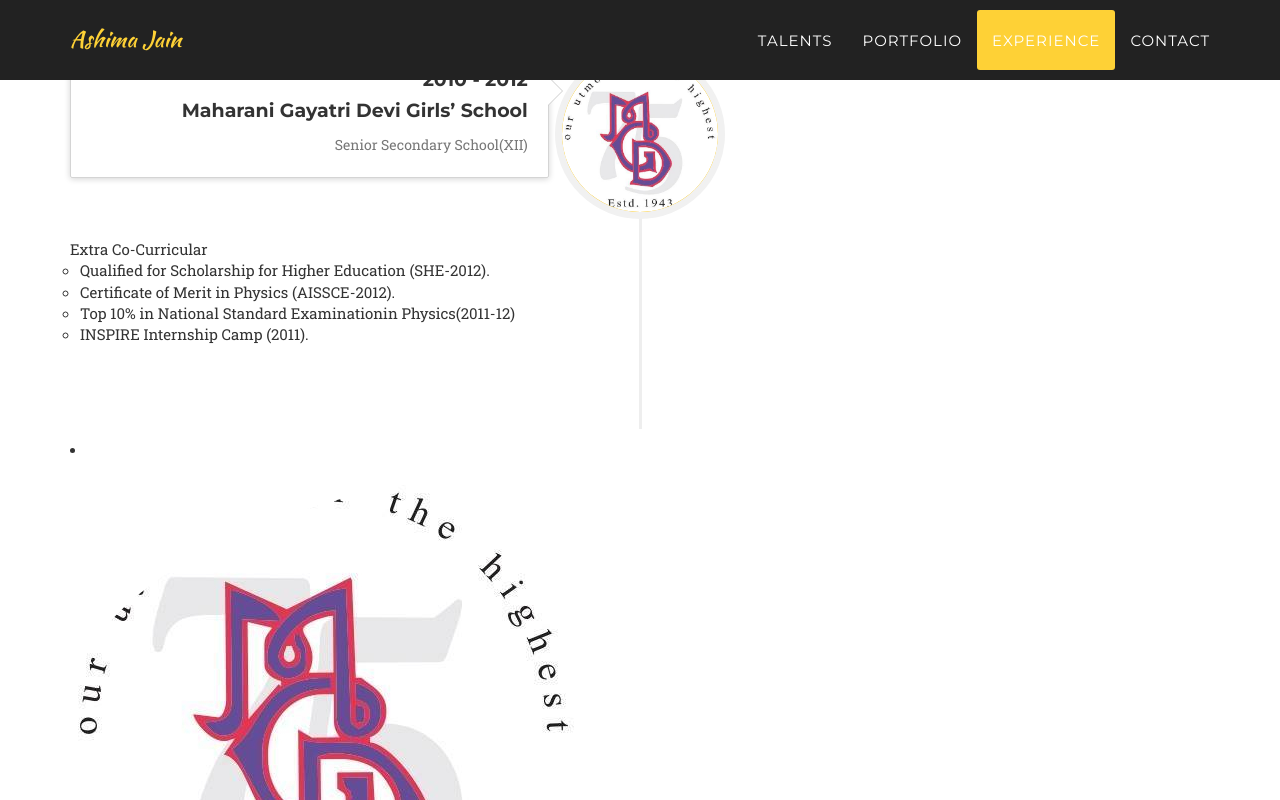
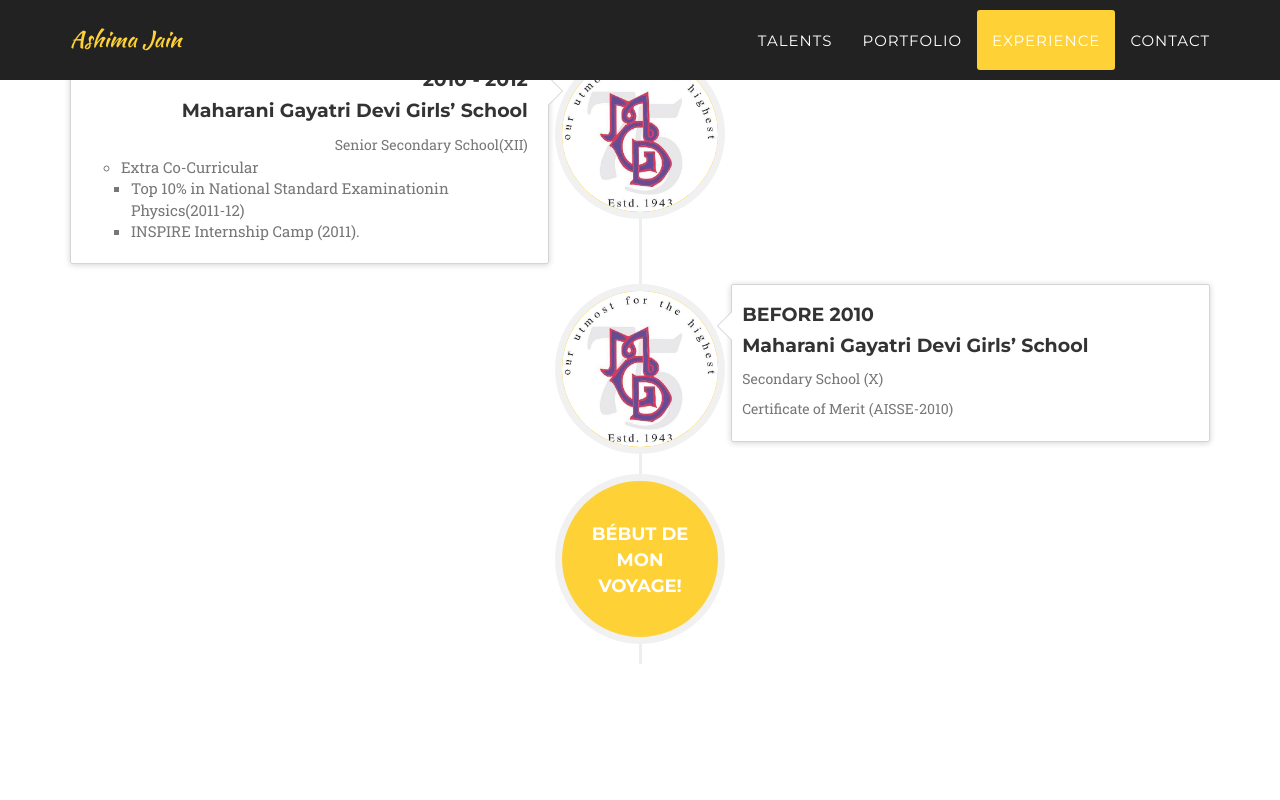
Before and after one commit to ashimajain2595/ashimajainCV, a Jekyll site: the page built from index.html, in a window 1280 px wide and 900 px high, scrolled down 3921 px, cut to the strip 0-800 px from the top of the window. Built offline with Jekyll 4.4.1, drawn with Linux system fonts in a browser that asks for light colours; some web fonts are replaced.

Commit message:
Update about.html

```diff
--- a/_includes/about.html
+++ b/_includes/about.html
@@ -125,6 +125,7 @@
                                 </div>
                                 <div class="timeline-body">
                                     <p class="text-muted">Senior Secondary School(XII)</p>
+                                    <ul class="text-muted">
                                       <li>Extra Co-Curricular
                                         <ul style="padding-left: 10px;">
                                           <li class="extra show-less">Qualified for Scholarship for Higher Education (SHE-2012).</li>
@@ -133,6 +134,7 @@
                                           <li>INSPIRE Internship Camp (2011).</li>
                                         </ul>
                                       </li>
+                                    </ul>
                                 </div>
                             </div>
                         </li>
```
Lines whose indentation alone changed are shown as unchanged.
